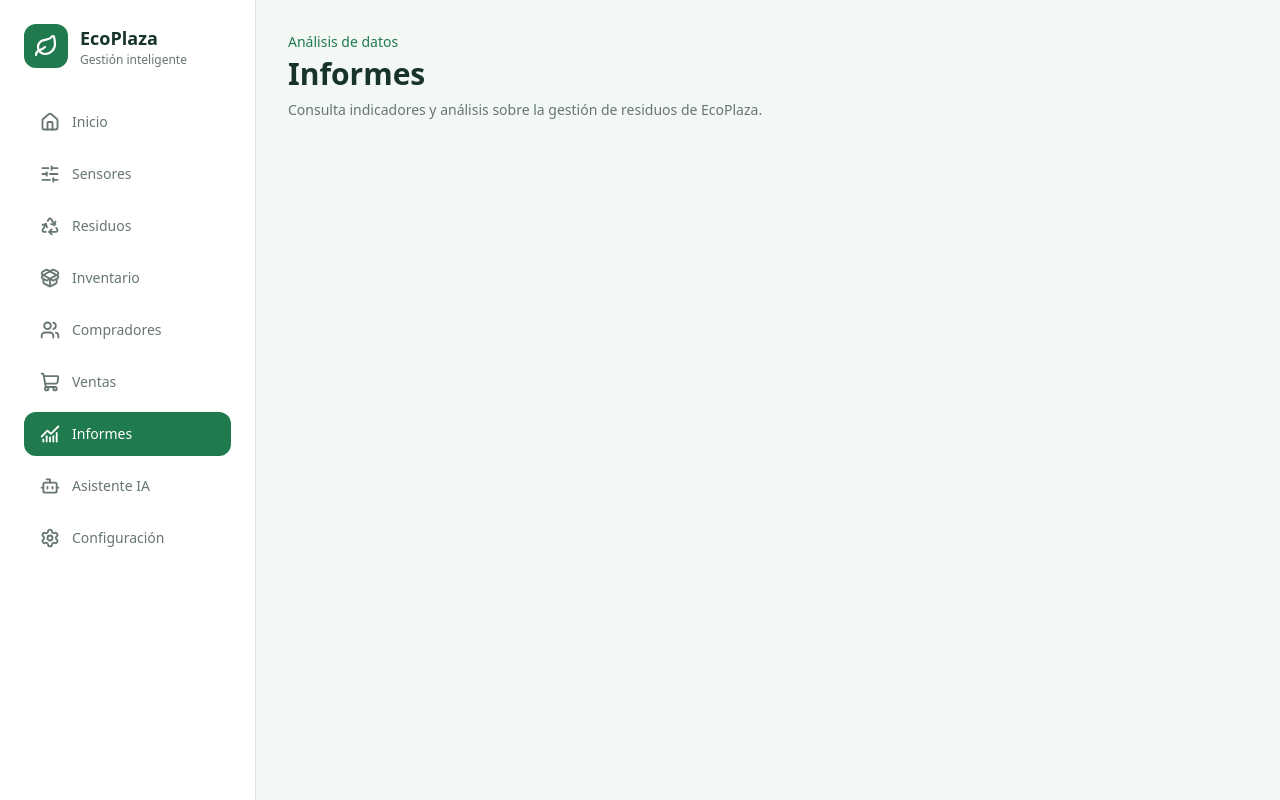
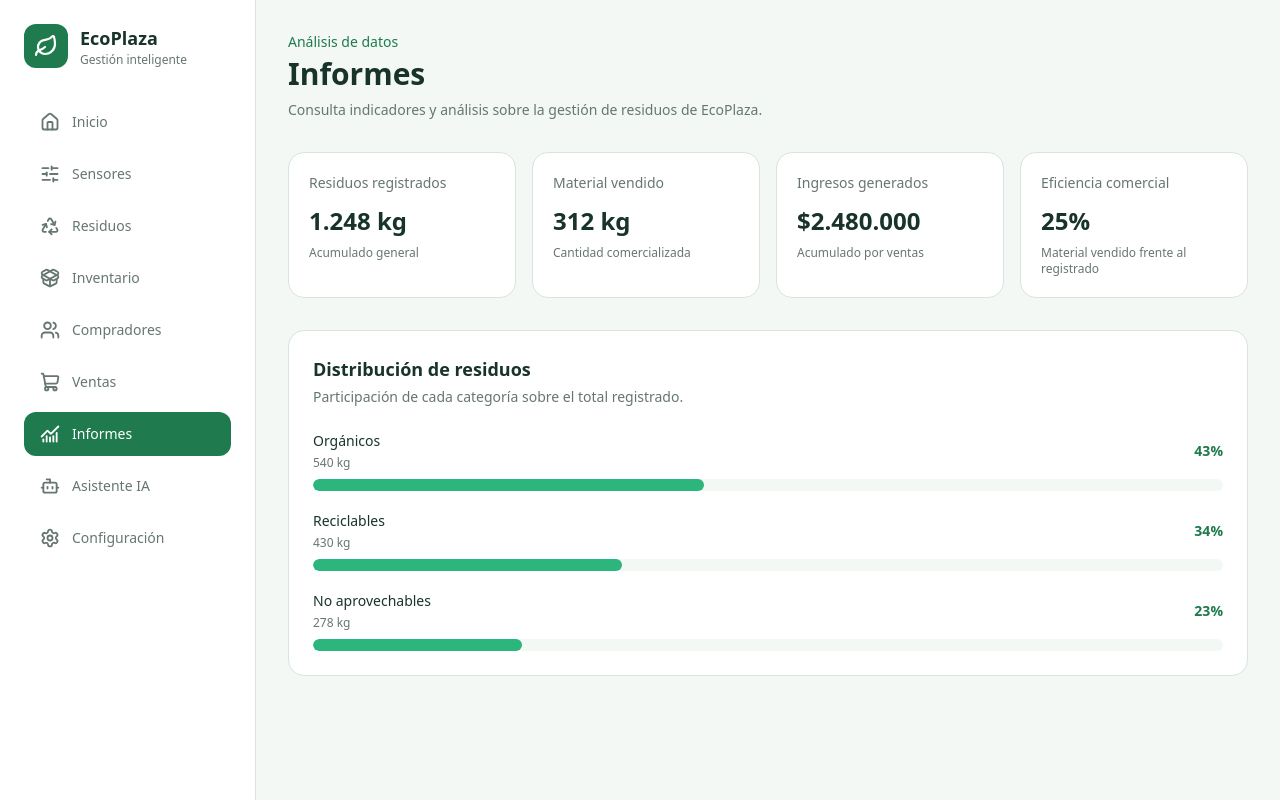
Before and after one commit to luis-sdiaz/ecoplaza-smart-waste-platform, a React (Vite) app in the folder frontend/: page /reports in a window 1280 px wide. Built offline with nearby package versions, Linux system fonts and the light colour scheme.

Commit message:
feat(frontend): add waste analytics report

```diff
--- /dev/null
+++ b/frontend/src/components/WasteDistributionChart.tsx
@@ -0,0 +1,56 @@
+interface WasteDistributionItem {
+  label: string;
+  value: number;
+  percentage: number;
+}
+
+interface WasteDistributionChartProps {
+  data: WasteDistributionItem[];
+}
+
+function WasteDistributionChart({ data }: WasteDistributionChartProps) {
+  return (
+    <article className="rounded-2xl border border-ecoplaza-border bg-ecoplaza-surface p-6">
+      <div>
+        <h2 className="text-lg font-semibold text-ecoplaza-text">
+          Distribución de residuos
+        </h2>
+
+        <p className="mt-1 text-sm text-ecoplaza-text-muted">
+          Participación de cada categoría sobre el total registrado.
+        </p>
+      </div>
+
+      <div className="mt-6 space-y-5">
+        {data.map((item) => (
+          <div key={item.label}>
+            <div className="flex items-center justify-between">
+              <div>
+                <p className="text-sm font-medium text-ecoplaza-text">
+                  {item.label}
+                </p>
+
+                <p className="mt-1 text-xs text-ecoplaza-text-muted">
+                  {item.value} kg
+                </p>
+              </div>
+
+              <span className="text-sm font-semibold text-ecoplaza-primary">
+                {item.percentage}%
+              </span>
+            </div>
+
+            <div className="mt-2 h-3 overflow-hidden rounded-full bg-ecoplaza-background">
+              <div
+                className="h-full rounded-full bg-ecoplaza-secondary"
+                style={{ width: `${item.percentage}%` }}
+              />
+            </div>
+          </div>
+        ))}
+      </div>
+    </article>
+  );
+}
+
+export default WasteDistributionChart;
--- a/frontend/src/pages/ReportsPage.tsx
+++ b/frontend/src/pages/ReportsPage.tsx
@@ -1,4 +1,24 @@
+import MetricCard from "../components/MetricCard";
 import PageHeader from "../components/PageHeader";
+import WasteDistributionChart from "../components/WasteDistributionChart";
+
+const wasteDistribution = [
+  {
+    label: "Orgánicos",
+    value: 540,
+    percentage: 43,
+  },
+  {
+    label: "Reciclables",
+    value: 430,
+    percentage: 34,
+  },
+  {
+    label: "No aprovechables",
+    value: 278,
+    percentage: 23,
+  },
+];
 
 function ReportsPage() {
   return (
@@ -8,6 +28,35 @@ function ReportsPage() {
         title="Informes"
         description="Consulta indicadores y análisis sobre la gestión de residuos de EcoPlaza."
       />
+
+      <div className="mt-8 grid grid-cols-4 gap-4">
+        <MetricCard
+          title="Residuos registrados"
+          value="1.248 kg"
+          description="Acumulado general"
+        />
+
+        <MetricCard
+          title="Material vendido"
+          value="312 kg"
+          description="Cantidad comercializada"
+        />
+
+        <MetricCard
+          title="Ingresos generados"
+          value="$2.480.000"
+          description="Acumulado por ventas"
+        />
+
+        <MetricCard
+          title="Eficiencia comercial"
+          value="25%"
+          description="Material vendido frente al registrado"
+        />
+      </div>
+      <div className="mt-8">
+        <WasteDistributionChart data={wasteDistribution} />
+      </div>
     </section>
   );
 }
```
